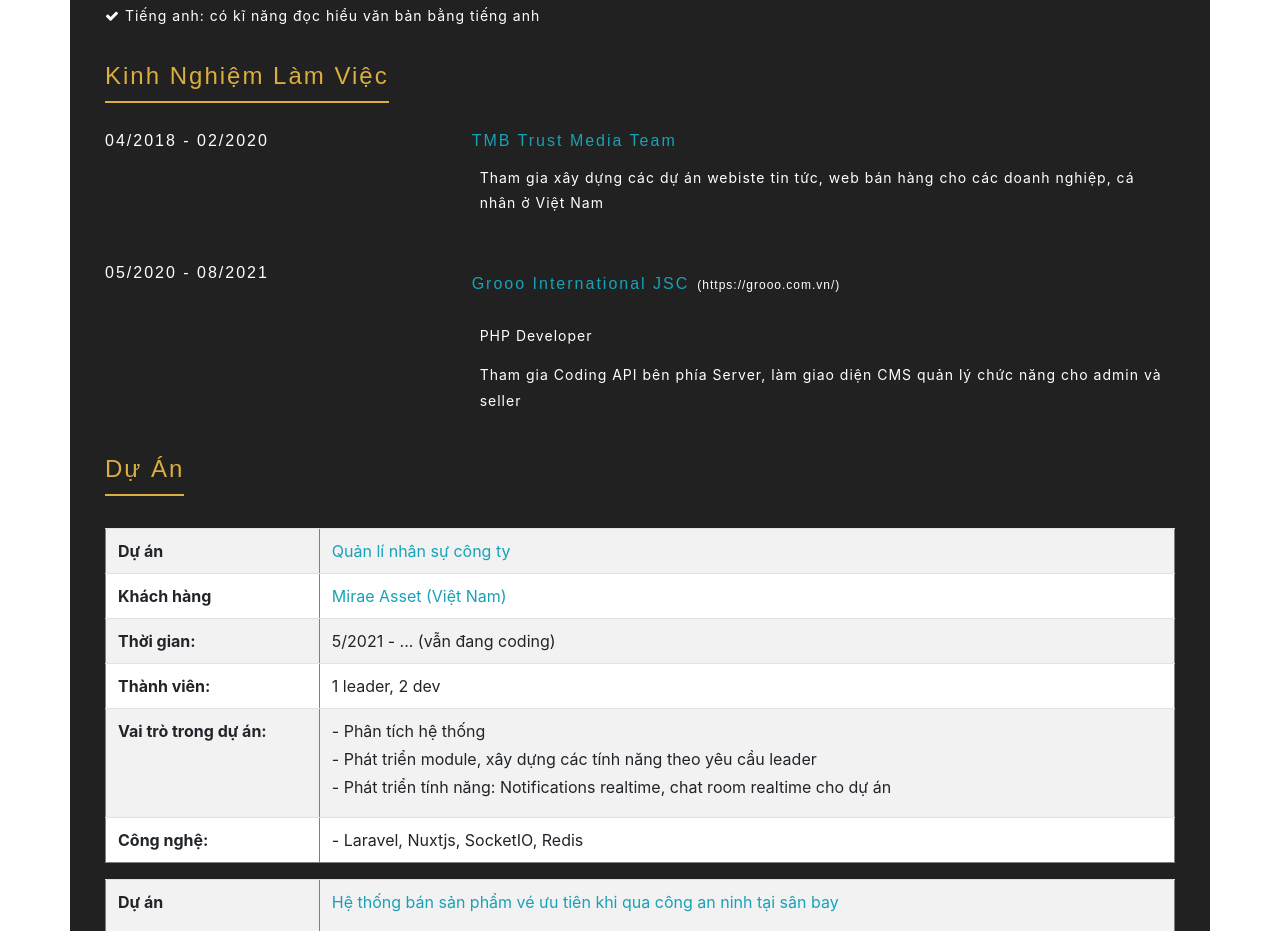
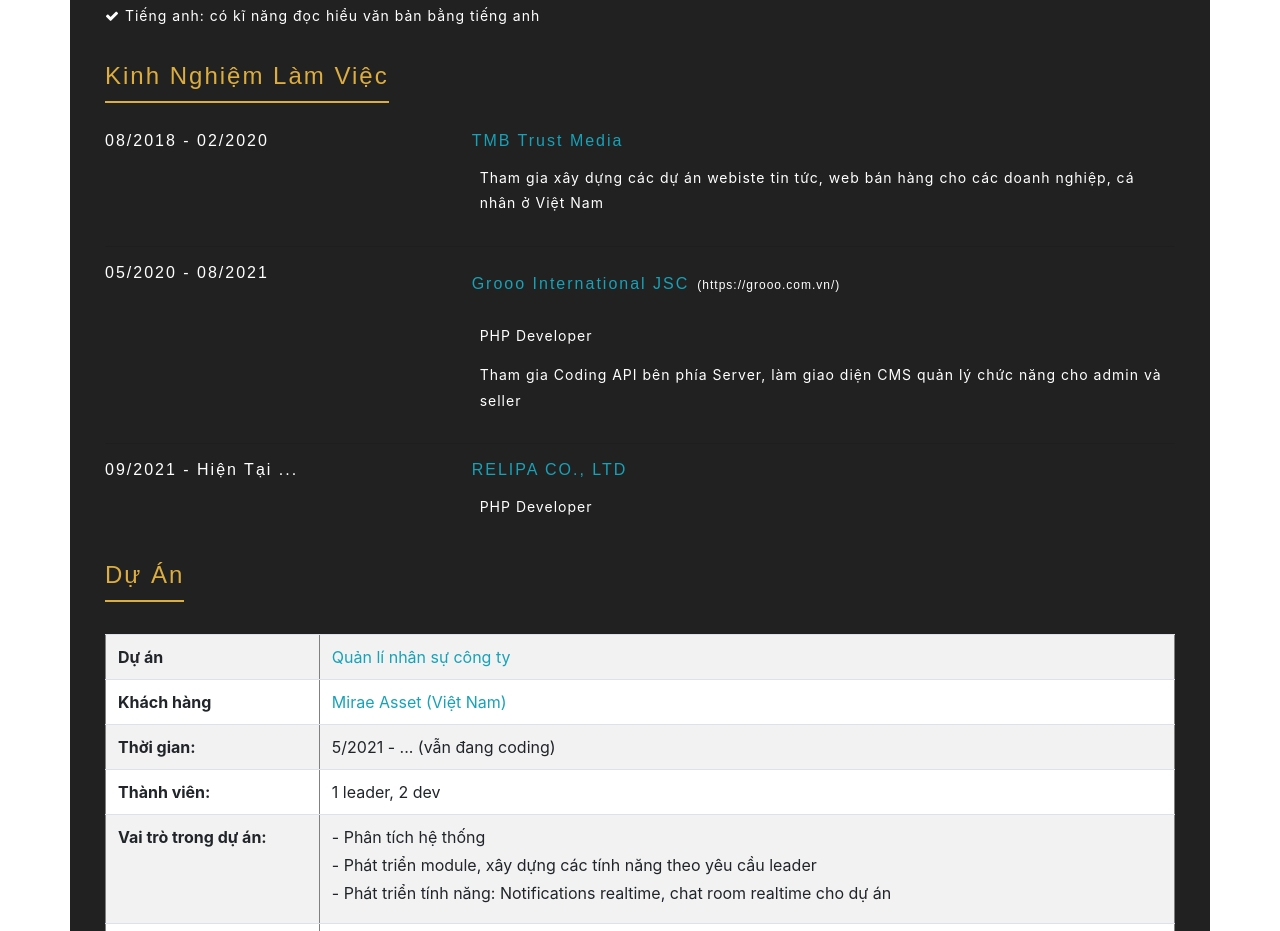
Before and after one commit to NghiaDao-dev/CV, a plain HTML site: page index.html in a window 1280 px wide. Shown: the part 1139-2070 px from the top of the page. Drawn offline with nearby package versions, Linux system fonts and the light colour scheme.

Commit message:
Update index.html

```diff
--- a/index.html
+++ b/index.html
@@ -111,10 +111,10 @@
                 <div class="col-md-12 w3-edu-grid-left">
                     <div class="row mb-2">
                         <div class="col-md-4 w3-edu-info1">
-                            <h3>04/2018 - 02/2020</h3>
+                            <h3>08/2018 - 02/2020</h3>
                         </div>
                         <div class="col-md-8 w3-edu-info2">
-                            <h3 class="text-info">TMB Trust media team</h3>
+                            <h3 class="text-info">TMB Trust media</h3>
                             <p class="ml-2">Tham gia xây dựng các dự án webiste tin tức, web bán hàng cho các doanh nghiệp, cá nhân ở Việt Nam</p>
                         </div>
                     </div>
@@ -127,6 +127,16 @@
                             <h3 class="text-info">Grooo International JSC<span class="grooo">(https://grooo.com.vn/)</span></h3>
                             <p class="ml-2">PHP Developer</p>
                             <p class="ml-2">Tham gia Coding API bên phía Server, làm giao diện CMS quản lý chức năng cho admin và seller</p>
+                        </div>
+                    </div>
+                     <hr class="text-light">
+                    <div class="row mb-2">
+                        <div class="col-md-4 w3-edu-info1">
+                            <h3>09/2021 - hiện tại ...</h3>
+                        </div>
+                        <div class="col-md-8 w3-edu-info2">
+                            <h3 class="text-info">RELIPA CO., LTD</h3>
+                            <p class="ml-2">PHP Developer</p>
                         </div>
                     </div>
                 </div>
```
